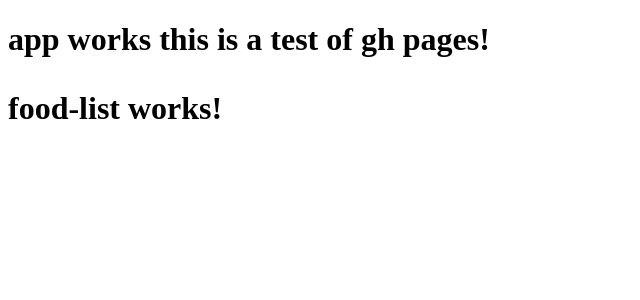
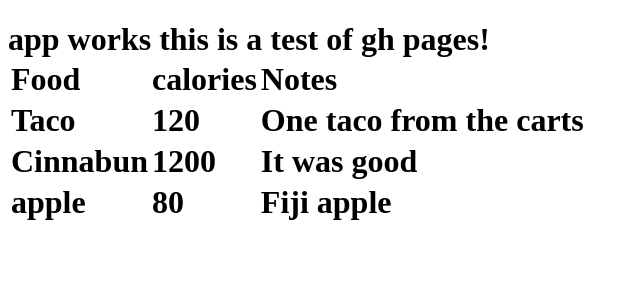
Before and after one commit to jdcamp/calorie-tracker, an Angular app: page / in a window 1280 px wide. Shown: the top 300 px of the page, without its empty margins (0-640 px from the left). Built offline with nearby package versions, Linux system fonts and the light colour scheme.

Commit message:
send foodlist information from app.component to food-list component

```diff
--- a/src/app/app.component.html
+++ b/src/app/app.component.html
@@ -1,4 +1,4 @@
 <h1>
   {{title}}
-  <app-food-list></app-food-list>
+  <app-food-list [childFoodList]="masterFoodList"></app-food-list>
 </h1>
--- a/src/app/food-list/food-list.component.html
+++ b/src/app/food-list/food-list.component.html
@@ -1,3 +1,16 @@
-<p>
-  food-list works!
-</p>
+  <table *ngIf="childFoodList">
+    <thead>
+      <tr>
+        <td>Food</td>
+        <td>calories</td>
+        <td>Notes</td>
+      </tr>
+    </thead>
+    <tbody>
+      <tr *ngFor="let food of childFoodList">
+        <td>{{food.name}}</td>
+        <td>{{food.calories}}</td>
+        <td>{{food.details}}</td>
+      </tr>
+    </tbody>
+  </table>
--- a/src/app/food-list/food-list.component.ts
+++ b/src/app/food-list/food-list.component.ts
@@ -8,8 +8,8 @@ import { FoodModule } from '../food/food.module';
 })
 export class FoodListComponent implements OnInit {
     @Input() childFoodList: FoodModule[];
-
   ngOnInit() {
+      console.log(this.childFoodList);
   }
 
 }
--- a/src/app/food/food.module.ts
+++ b/src/app/food/food.module.ts
@@ -8,5 +8,5 @@ import { CommonModule } from '@angular/common';
   declarations: []
 })
 export class FoodModule {
-    constructor(public name: string, public calories: number, public details: string){}
+    constructor(public name: string, public calories: number, public details: string) { }
 }
```
Also changed, not shown: src/app/app.component.ts (+4 -4 lines).
